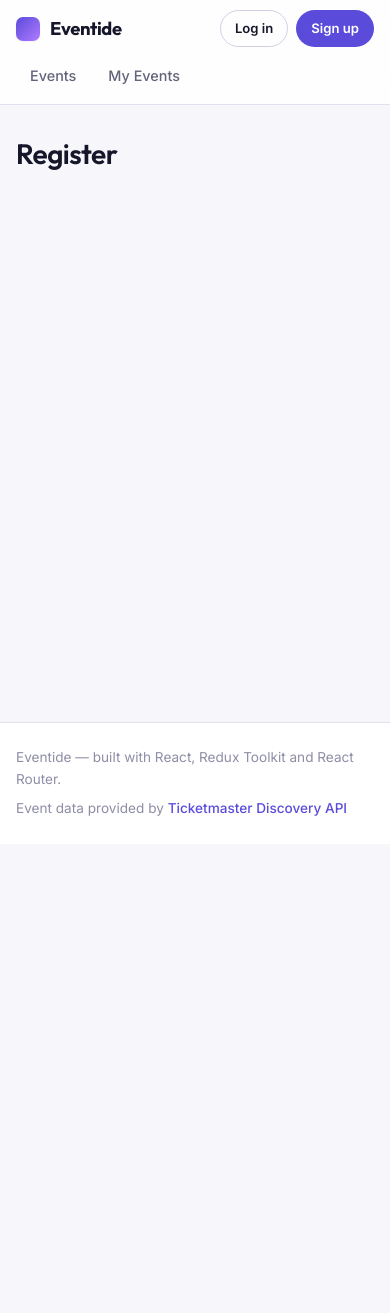
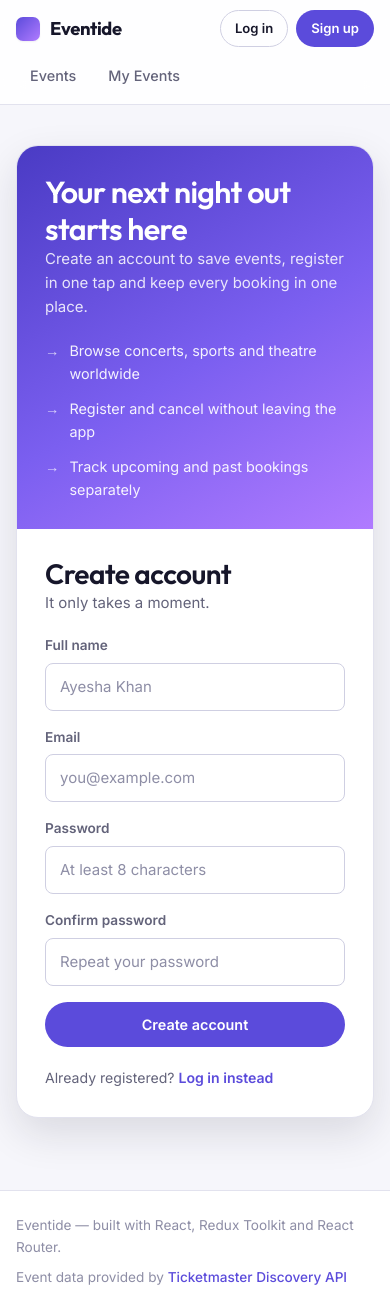
Before and after one commit to Haiderraza101/event-management-system, a React (Vite) app: page /register in a window 390 px wide. Before the commit the page ends 844 px from the top, so only its background shows below. Built offline with nearby package versions, Linux system fonts and the light colour scheme.

Commit message:
Build registration page with field level validation

```diff
--- /dev/null
+++ b/src/pages/Auth.css
@@ -0,0 +1,135 @@
+.auth-page {
+  display: grid;
+  place-items: center;
+  padding: 40px 16px 72px;
+}
+
+.auth-card {
+  display: grid;
+  grid-template-columns: 1fr 1fr;
+  width: min(940px, 100%);
+  background: var(--surface);
+  border: 1px solid var(--border);
+  border-radius: var(--radius-lg);
+  box-shadow: var(--shadow-lg);
+  overflow: hidden;
+}
+
+.auth-aside {
+  display: flex;
+  flex-direction: column;
+  justify-content: space-between;
+  gap: 32px;
+  padding: 40px;
+  background: linear-gradient(150deg, #4a3bc4, #7b5ff0 55%, #b07bff);
+  color: #fff;
+}
+
+.auth-aside h2 {
+  font-size: 1.9rem;
+  color: #fff;
+}
+
+.auth-aside p {
+  color: rgba(255, 255, 255, 0.85);
+}
+
+.auth-points {
+  display: flex;
+  flex-direction: column;
+  gap: 12px;
+  list-style: none;
+  padding: 0;
+}
+
+.auth-points li {
+  display: flex;
+  align-items: flex-start;
+  gap: 10px;
+  font-size: 0.9rem;
+  color: rgba(255, 255, 255, 0.92);
+}
+
+.auth-points li::before {
+  content: '→';
+  opacity: 0.8;
+}
+
+.auth-form-panel {
+  padding: 40px;
+  display: flex;
+  flex-direction: column;
+  gap: 20px;
+}
+
+.auth-form {
+  display: flex;
+  flex-direction: column;
+  gap: 16px;
+}
+
+.auth-alert {
+  padding: 10px 14px;
+  border-radius: var(--radius-sm);
+  background: var(--danger-soft);
+  color: var(--danger);
+  font-size: 0.85rem;
+  border: 1px solid color-mix(in srgb, var(--danger) 30%, transparent);
+}
+
+.auth-switch {
+  font-size: 0.88rem;
+  color: var(--text-muted);
+}
+
+.auth-switch a {
+  color: var(--accent);
+  font-weight: 600;
+}
+
+.auth-switch a:hover {
+  text-decoration: underline;
+}
+
+.strength {
+  display: flex;
+  align-items: center;
+  gap: 8px;
+}
+
+.strength-track {
+  flex: 1;
+  height: 5px;
+  border-radius: 999px;
+  background: var(--surface-2);
+  overflow: hidden;
+}
+
+.strength-fill {
+  height: 100%;
+  border-radius: 999px;
+  transition: width 0.2s ease, background 0.2s ease;
+}
+
+.strength-label {
+  font-size: 0.75rem;
+  font-weight: 600;
+  color: var(--text-muted);
+  min-width: 42px;
+  text-align: right;
+}
+
+@media (max-width: 860px) {
+  .auth-card {
+    grid-template-columns: 1fr;
+  }
+
+  .auth-aside {
+    padding: 28px;
+    gap: 20px;
+  }
+
+  .auth-form-panel {
+    padding: 28px;
+  }
+}
--- a/src/pages/Register.jsx
+++ b/src/pages/Register.jsx
@@ -1,7 +1,212 @@
+import { useEffect, useState } from 'react'
+import { Link, useNavigate } from 'react-router-dom'
+import { useDispatch, useSelector } from 'react-redux'
+import {
+  registerUser,
+  authErrorCleared,
+  selectAuthError,
+  selectAuthStatus,
+  selectIsAuthenticated
+} from '../features/auth/authSlice'
+import { toastPushed } from '../features/ui/uiSlice'
+import {
+  validateName,
+  validateEmail,
+  validatePassword,
+  validateConfirmation,
+  passwordStrength,
+  hasErrors
+} from '../utils/validate'
+import './Auth.css'
+
+const STRENGTH_COLORS = ['#c23b48', '#c23b48', '#9a6a12', '#1a7f55', '#1a7f55', '#1a7f55']
+
+const EMPTY_FORM = { name: '', email: '', password: '', confirmation: '' }
+
 function Register() {
+  const dispatch = useDispatch()
+  const navigate = useNavigate()
+  const status = useSelector(selectAuthStatus)
+  const serverError = useSelector(selectAuthError)
+  const isAuthenticated = useSelector(selectIsAuthenticated)
+
+  const [form, setForm] = useState(EMPTY_FORM)
+  const [errors, setErrors] = useState(EMPTY_FORM)
+  const [touched, setTouched] = useState({})
+
+  useEffect(() => {
+    dispatch(authErrorCleared())
+  }, [dispatch])
+
+  useEffect(() => {
+    if (isAuthenticated) navigate('/events', { replace: true })
+  }, [isAuthenticated, navigate])
+
+  const strength = passwordStrength(form.password)
+
+  function runValidation(next) {
+    return {
+      name: validateName(next.name),
+      email: validateEmail(next.email),
+      password: validatePassword(next.password),
+      confirmation: validateConfirmation(next.password, next.confirmation)
+    }
+  }
+
+  function handleChange(event) {
+    const { name, value } = event.target
+    const next = { ...form, [name]: value }
+    setForm(next)
+    if (touched[name]) setErrors(runValidation(next))
+  }
+
+  function handleBlur(event) {
+    const { name } = event.target
+    setTouched((prev) => ({ ...prev, [name]: true }))
+    setErrors(runValidation(form))
+  }
+
+  async function handleSubmit(event) {
+    event.preventDefault()
+    const nextErrors = runValidation(form)
+    setErrors(nextErrors)
+    setTouched({ name: true, email: true, password: true, confirmation: true })
+    if (hasErrors(nextErrors)) return
+
+    const result = await dispatch(
+      registerUser({ name: form.name, email: form.email, password: form.password })
+    )
+
+    if (registerUser.fulfilled.match(result)) {
+      dispatch(toastPushed(`Welcome aboard, ${result.payload.name}.`, 'success'))
+    }
+  }
+
+  const submitting = status === 'loading'
+
   return (
-    <div className="container page">
-      <h1>Register</h1>
+    <div className="auth-page">
+      <div className="auth-card">
+        <aside className="auth-aside">
+          <div>
+            <h2>Your next night out starts here</h2>
+            <p>
+              Create an account to save events, register in one tap and keep every booking in one
+              place.
+            </p>
+          </div>
+          <ul className="auth-points">
+            <li>Browse concerts, sports and theatre worldwide</li>
+            <li>Register and cancel without leaving the app</li>
+            <li>Track upcoming and past bookings separately</li>
+          </ul>
+        </aside>
+
+        <div className="auth-form-panel">
+          <div>
+            <h1>Create account</h1>
+            <p className="muted">It only takes a moment.</p>
+          </div>
+
+          {serverError ? <p className="auth-alert">{serverError}</p> : null}
+
+          <form className="auth-form" onSubmit={handleSubmit} noValidate>
+            <div className="field">
+              <label htmlFor="name">Full name</label>
+              <input
+                id="name"
+                name="name"
+                type="text"
+                autoComplete="name"
+                className={`input ${errors.name && touched.name ? 'input-error' : ''}`}
+                value={form.name}
+                onChange={handleChange}
+                onBlur={handleBlur}
+                placeholder="Ayesha Khan"
+              />
+              {errors.name && touched.name ? <span className="error-text">{errors.name}</span> : null}
+            </div>
+
+            <div className="field">
+              <label htmlFor="email">Email</label>
+              <input
+                id="email"
+                name="email"
+                type="email"
+                autoComplete="email"
+                className={`input ${errors.email && touched.email ? 'input-error' : ''}`}
+                value={form.email}
+                onChange={handleChange}
+                onBlur={handleBlur}
+                placeholder="you@example.com"
+              />
+              {errors.email && touched.email ? (
+                <span className="error-text">{errors.email}</span>
+              ) : null}
+            </div>
+
+            <div className="field">
+              <label htmlFor="password">Password</label>
+              <input
+                id="password"
+                name="password"
+                type="password"
+                autoComplete="new-password"
+                className={`input ${errors.password && touched.password ? 'input-error' : ''}`}
+                value={form.password}
+                onChange={handleChange}
+                onBlur={handleBlur}
+                placeholder="At least 8 characters"
+              />
+              {form.password ? (
+                <div className="strength">
+                  <div className="strength-track">
+                    <div
+                      className="strength-fill"
+                      style={{
+                        width: `${(strength.score / 5) * 100}%`,
+                        background: STRENGTH_COLORS[strength.score]
+                      }}
+                    />
+                  </div>
+                  <span className="strength-label">{strength.label}</span>
+                </div>
+              ) : null}
+              {errors.password && touched.password ? (
+                <span className="error-text">{errors.password}</span>
+              ) : null}
+            </div>
+
+            <div className="field">
+              <label htmlFor="confirmation">Confirm password</label>
+              <input
+                id="confirmation"
+                name="confirmation"
+                type="password"
+                autoComplete="new-password"
+                className={`input ${
+                  errors.confirmation && touched.confirmation ? 'input-error' : ''
+                }`}
+                value={form.confirmation}
+                onChange={handleChange}
+                onBlur={handleBlur}
+                placeholder="Repeat your password"
+              />
+              {errors.confirmation && touched.confirmation ? (
+                <span className="error-text">{errors.confirmation}</span>
+              ) : null}
+            </div>
+
+            <button type="submit" className="btn btn-block" disabled={submitting}>
+              {submitting ? 'Creating account…' : 'Create account'}
+            </button>
+          </form>
+
+          <p className="auth-switch">
+            Already registered? <Link to="/login">Log in instead</Link>
+          </p>
+        </div>
+      </div>
     </div>
   )
 }
```
